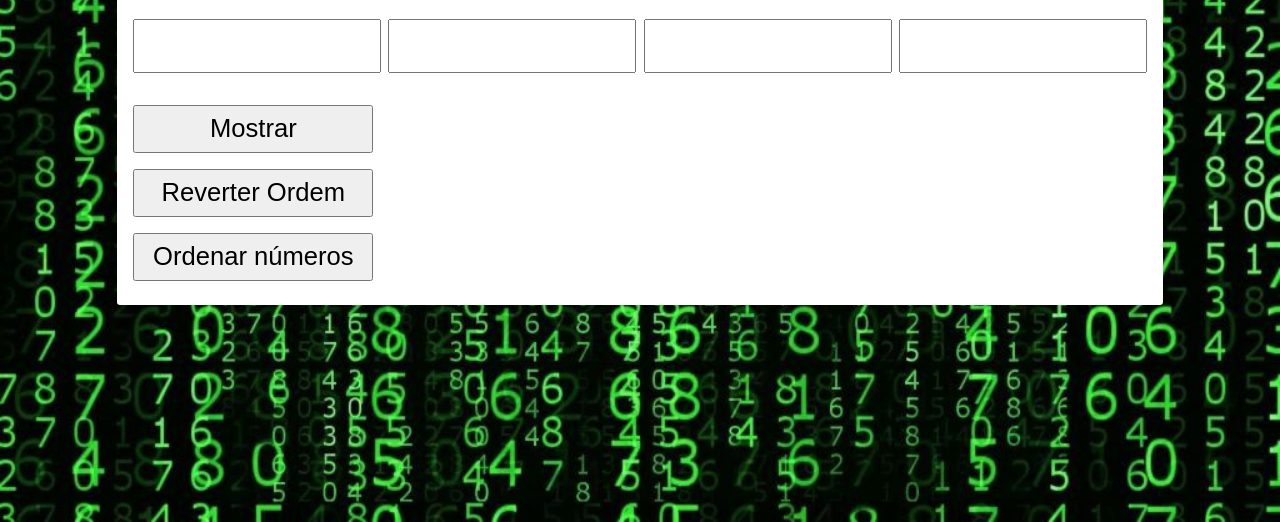
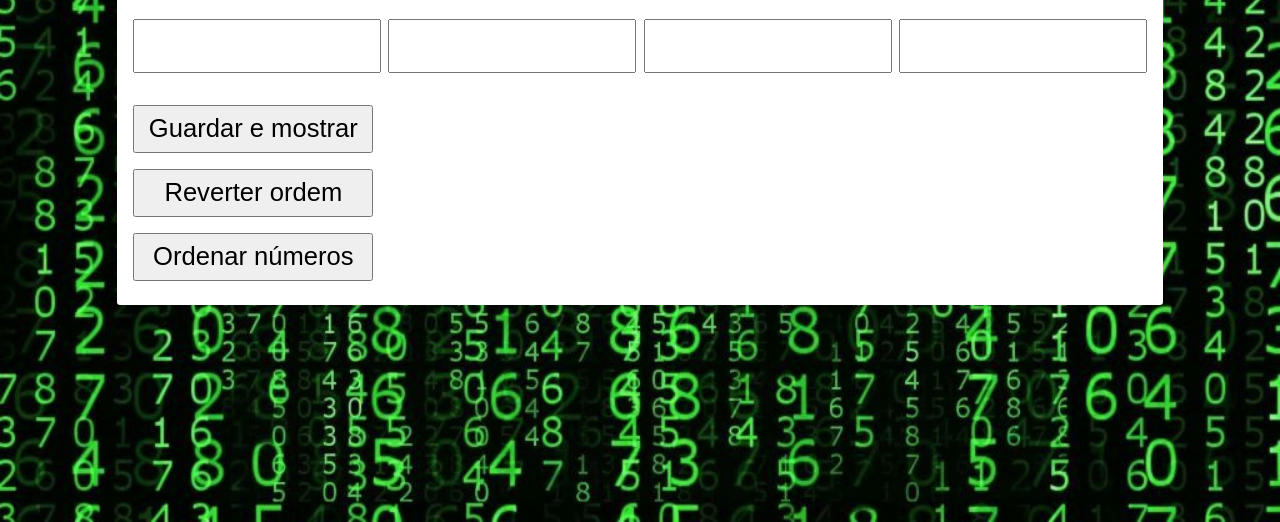
Before and after one commit to hugo-paiva/javascript, a plain HTML site: page quarta-1-dez-invertendo-num-arrays/index.html in a window 1280 px wide. Shown: the part 278-800 px from the top of the page. Drawn offline with Linux system fonts and the light colour scheme.

Commit message:
rename button

```diff
--- a/quarta-1-dez-invertendo-num-arrays/index.html
+++ b/quarta-1-dez-invertendo-num-arrays/index.html
@@ -21,11 +21,11 @@
         </form>
         <div id="container">
             <div class="answers">
-                <button type="button" onclick="start()">Mostrar</button>
+                <button type="button" onclick="start()">Guardar e mostrar</button>
                 <p id="array"></p>
             </div>
             <div class="answers">
-                <button type="button" onclick="revertOrder()">Reverter Ordem</button>
+                <button type="button" onclick="revertOrder()">Reverter ordem</button>
                 <p id="reversed"></p>
             </div>
             <div class="answers">
```
